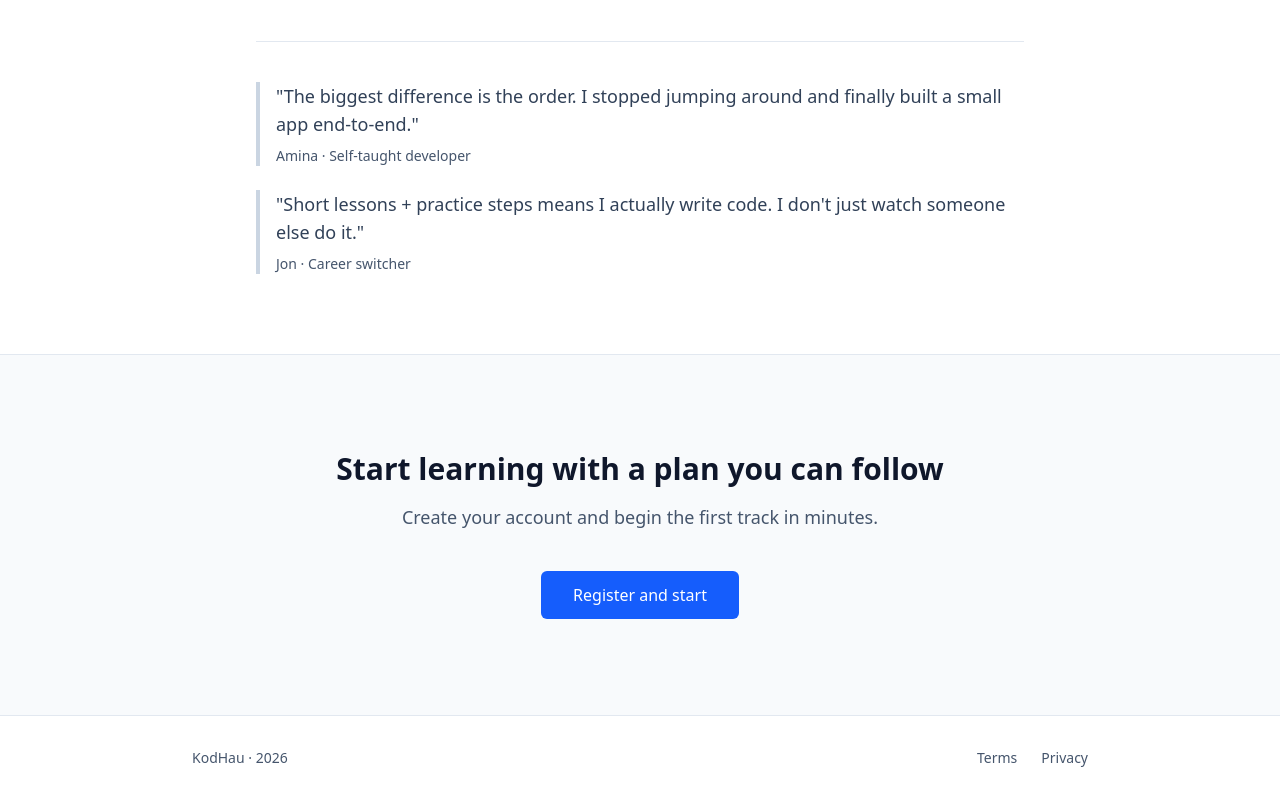
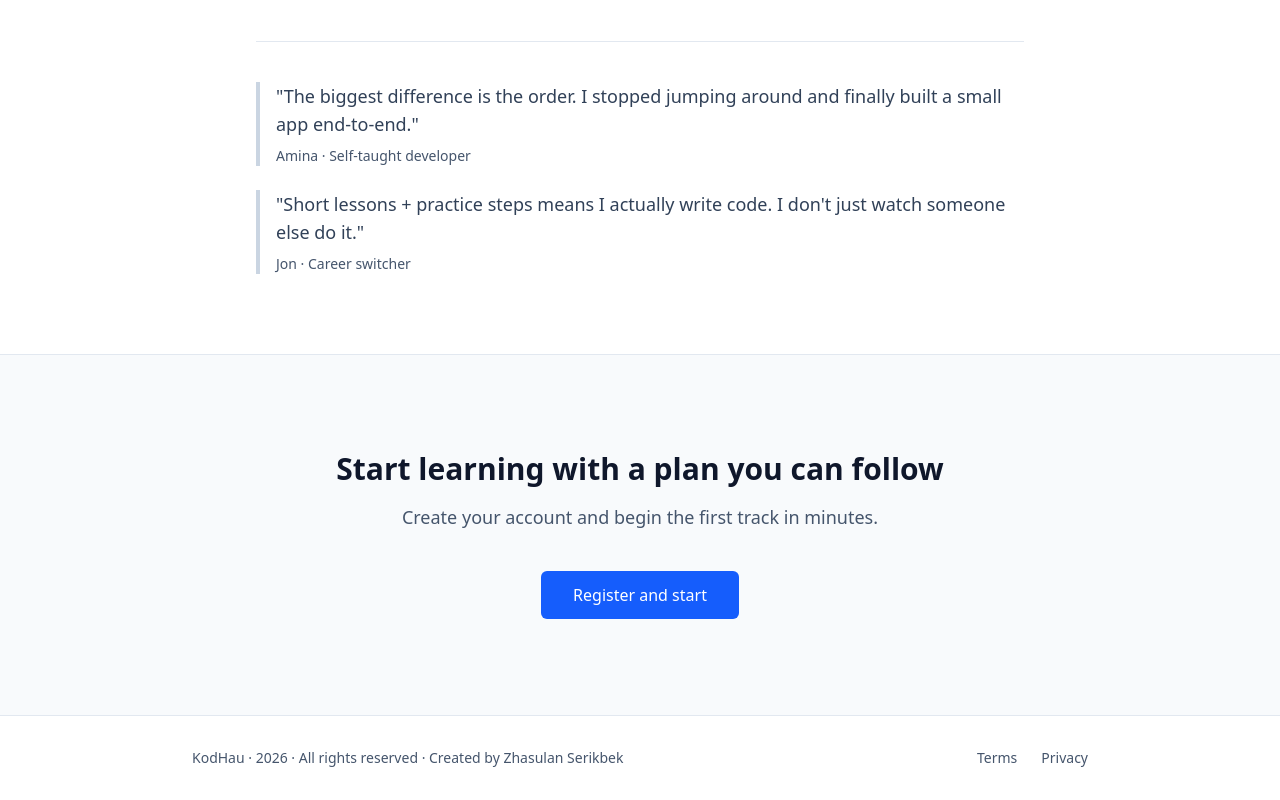
Before and after one commit to mad1081/landing-kodhau, a Nuxt app in the folder landing/: page / in a window 1280 px wide. Shown: the part 2585-3385 px from the top of the page. Built offline with nearby package versions, Linux system fonts and the light colour scheme.

Commit message:
Add 'created by'

```diff
--- a/landing/app/pages/index.vue
+++ b/landing/app/pages/index.vue
@@ -395,7 +395,7 @@
       <footer class="border-t border-slate-200 px-4 py-8">
         <div class="mx-auto flex max-w-4xl flex-col items-center justify-between gap-4 sm:flex-row">
           <span class="text-sm text-slate-600">
-            KodHau · {{ currentYear }}
+            KodHau · {{ currentYear }} · All rights reserved · Created by Zhasulan Serikbek
           </span>
           <nav class="flex gap-6 text-sm">
             <a href="#" class="text-slate-600">Terms</a>
```
